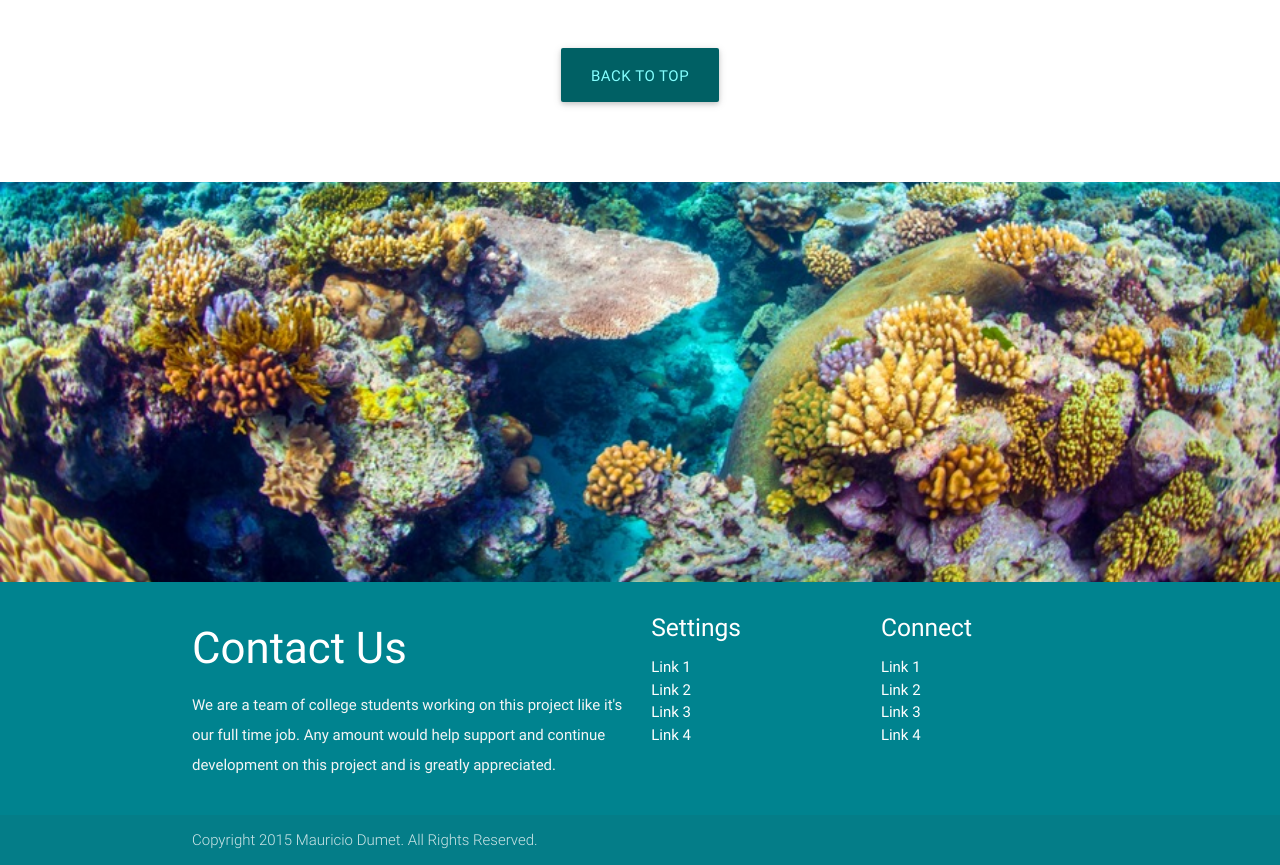
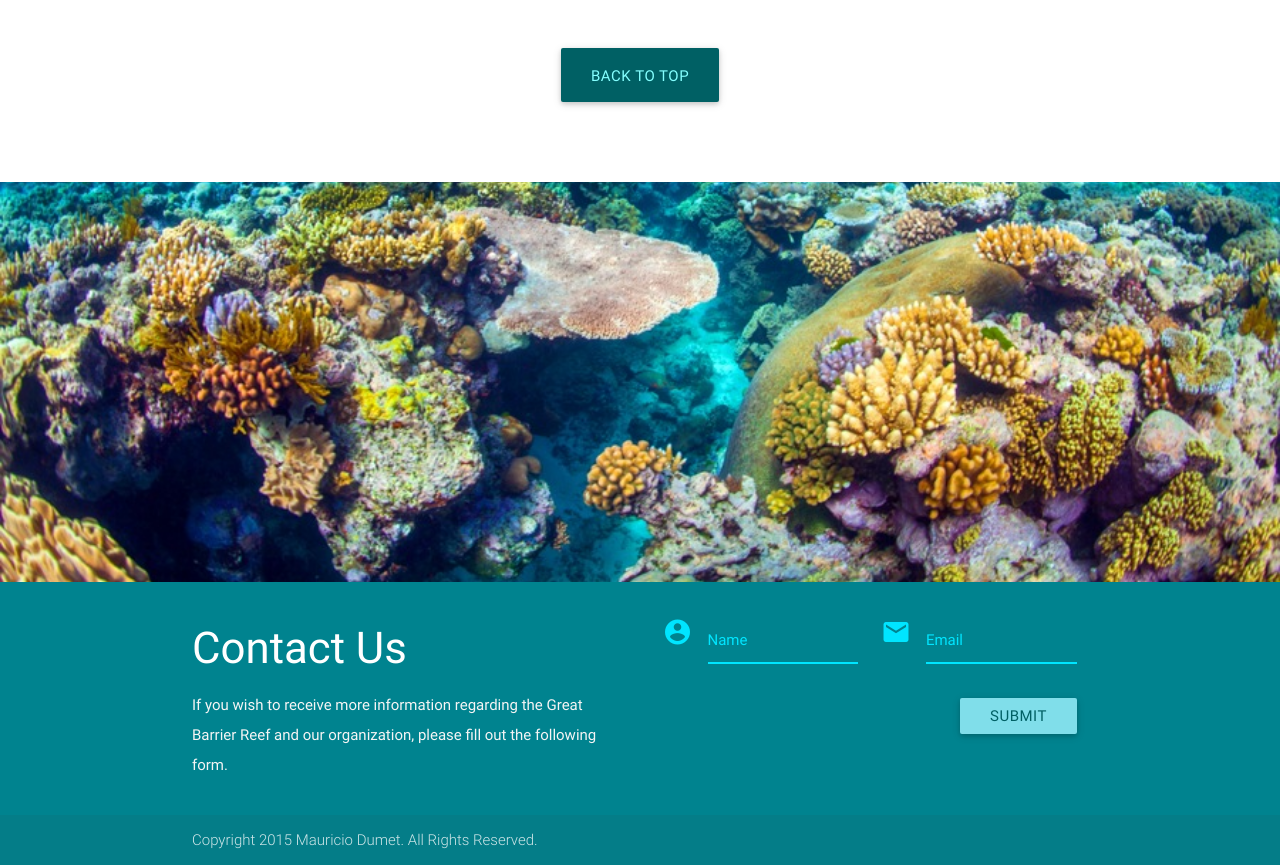
Before and after one commit to mdumet/webdev-frameworks-class, a plain HTML site: page great-barrier-reef/index.html in a window 1280 px wide. Shown: the part 4030-4895 px from the top of the page. Drawn offline with nearby package versions, Linux system fonts and the light colour scheme.

Commit message:
more updates - contact us

```diff
--- a/great-barrier-reef/css/main.css
+++ b/great-barrier-reef/css/main.css
@@ -44,7 +44,61 @@ h1 {
   font-weight: bold;
 }
 
-
+  /* label color */
+   .input-field label {
+     color: #00e5ff;
+   }
+   /* name label focus color */
+   .input-field input[type=text]:focus + label {
+     color: #b2ebf2;
+   }
+   /* email label focus color */
+   .input-field input[type=email]:focus + label {
+     color: #b2ebf2;
+   }
+   /* name label underline color */
+   .input-field input[type=text] {
+     border-bottom: 1px solid #00e5ff;
+     box-shadow: 0 1px 0 0 #00e5ff;
+   }
+   /* name label underline focus color */
+   .input-field input[type=text]:focus {
+     border-bottom: 1px solid #b2ebf2;
+     box-shadow: 0 1px 0 0 #b2ebf2;
+   }
+   /* email label underline color */
+   .input-field input[type=email] {
+     border-bottom: 1px solid #00e5ff;
+     box-shadow: 0 1px 0 0 #00e5ff;
+   }
+   /* email label underline focus color */
+   .input-field input[type=email]:focus {
+     border-bottom: 1px solid #b2ebf2;
+     box-shadow: 0 1px 0 0 #b2ebf2;
+   }
+   /* email invalid color */
+   .input-field input[type=email].invalid {
+     border-bottom: 1px solid red;
+     box-shadow: 0 1px 0 0 red;
+   }
+   /* name valid color */
+   .input-field input[type=text].valid {
+     border-bottom: 1px solid #00e5ff;
+     box-shadow: 0 1px 0 0 #00e5ff;
+   }
+   /* name invalid color */
+   .input-field input[type=text].invalid {
+     border-bottom: 1px solid red;
+     box-shadow: 0 1px 0 0 red;
+   }
+   /* icon prefix focus color */
+   .input-field .prefix {
+     color: #00e5ff;
+   }
+   /* icon prefix focus color */
+   .input-field .prefix.active {
+     color: #b2ebf2;
+   }
 
 @media only screen and (max-width : 992px) {
   .parallax-container .section {
--- a/great-barrier-reef/index.html
+++ b/great-barrier-reef/index.html
@@ -270,27 +270,26 @@
       <div class="row">
         <div class="col l6 s12">
           <h3 class="white-text">Contact Us</h3>
-          <p class="grey-text text-lighten-4">We are a team of college students working on this project like it's our full time job. Any amount would help support and continue development on this project and is greatly appreciated.</p>
+          <p class="grey-text text-lighten-4">If you wish to receive more information regarding the Great Barrier Reef and our organization, please fill out the following form.</p>
 
 
         </div>
-        <div class="col l3 s12">
-          <h5 class="white-text">Settings</h5>
-          <ul>
-            <li><a class="white-text" href="#!">Link 1</a></li>
-            <li><a class="white-text" href="#!">Link 2</a></li>
-            <li><a class="white-text" href="#!">Link 3</a></li>
-            <li><a class="white-text" href="#!">Link 4</a></li>
-          </ul>
-        </div>
-        <div class="col l3 s12">
-          <h5 class="white-text">Connect</h5>
-          <ul>
-            <li><a class="white-text" href="#!">Link 1</a></li>
-            <li><a class="white-text" href="#!">Link 2</a></li>
-            <li><a class="white-text" href="#!">Link 3</a></li>
-            <li><a class="white-text" href="#!">Link 4</a></li>
-          </ul>
+        <div class="col l6 s12">
+          <form class="col s12">
+            <div class="row">
+              <div class="input-field col s6">
+                <i class="material-icons prefix">account_circle</i>
+                <input id="name" type="text" class="validate">
+                <label for="name">Name</label>
+              </div>
+              <div class="input-field col s6">
+                <i class="material-icons prefix">email</i>
+                <input id="email" type="email" class="validate">
+                <label for="email">Email</label>
+              </div>
+            </div>
+            <button class="right btn waves-effect waves-light cyan lighten-3 cyan-text text-darken-4" type="submit" name="action">Submit</button>
+          </form>
         </div>
       </div>
     </div>
```
